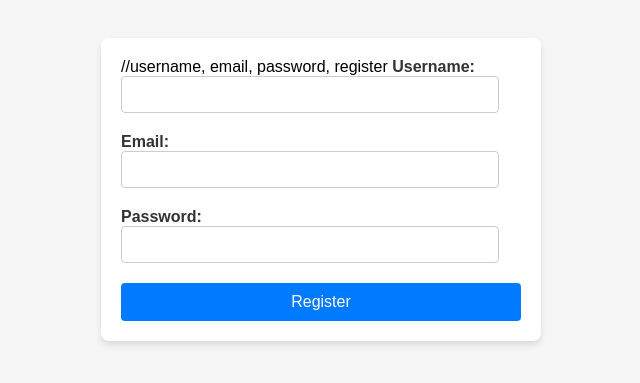
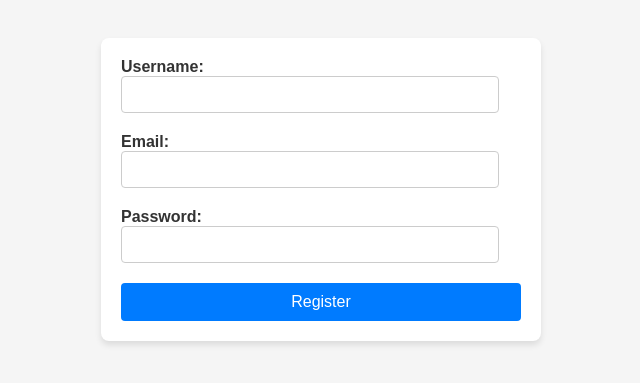
Before and after one commit to AnnCKaroki/Form-Creation-Validation, a plain HTML site: page index.html in a window 1280 px wide. Shown: the part 211-594 px from the top of the page, without its empty margins (319-959 px from the left). Drawn offline with Linux system fonts and the light colour scheme.

Commit message:
Fix label by removing uncommented code

```diff
--- a/index.html
+++ b/index.html
@@ -7,7 +7,7 @@
     <link rel="stylesheet" href="style.css">
 </head>
 <body>
-    <form id="registration-form"> //username, email, password, register
+    <form id="registration-form">
         <label for="username">Username: </label>
         <input type="text" id="username" required>
 
```
